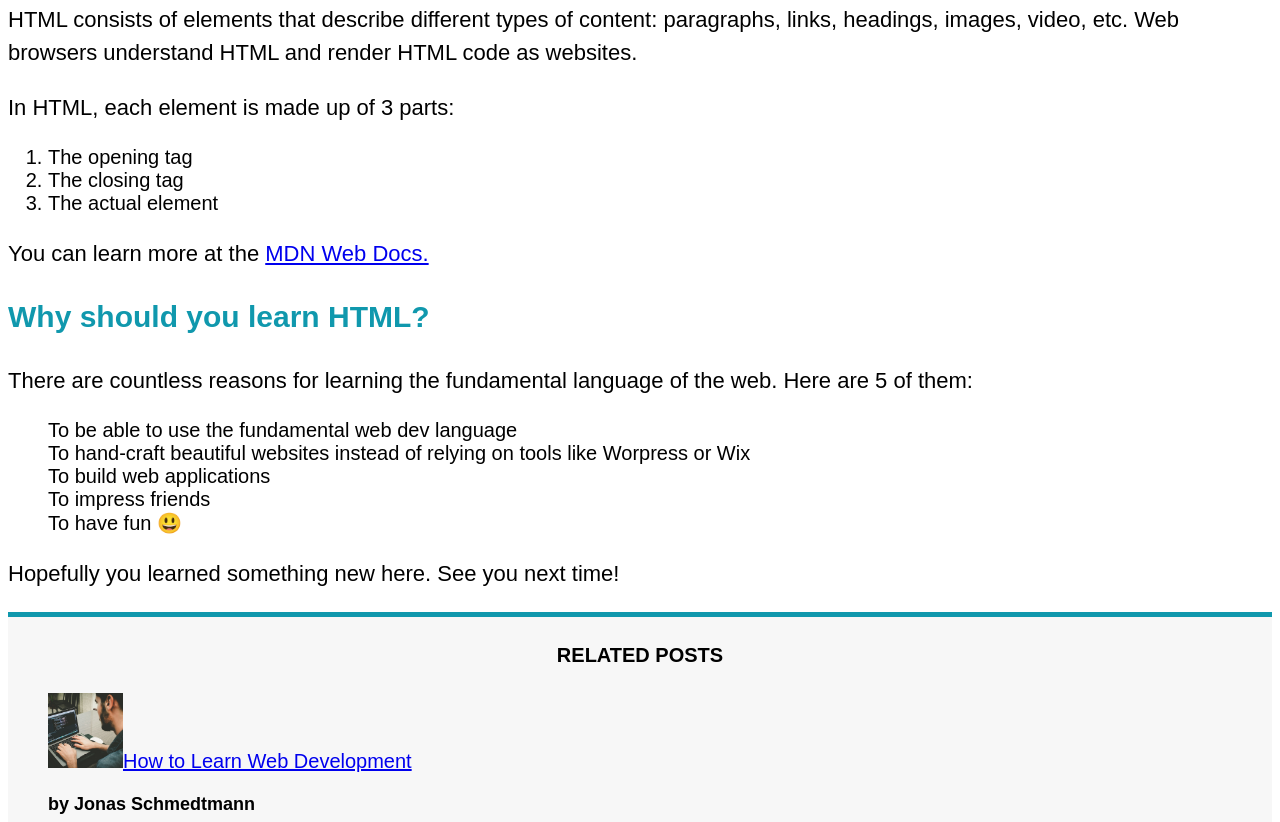
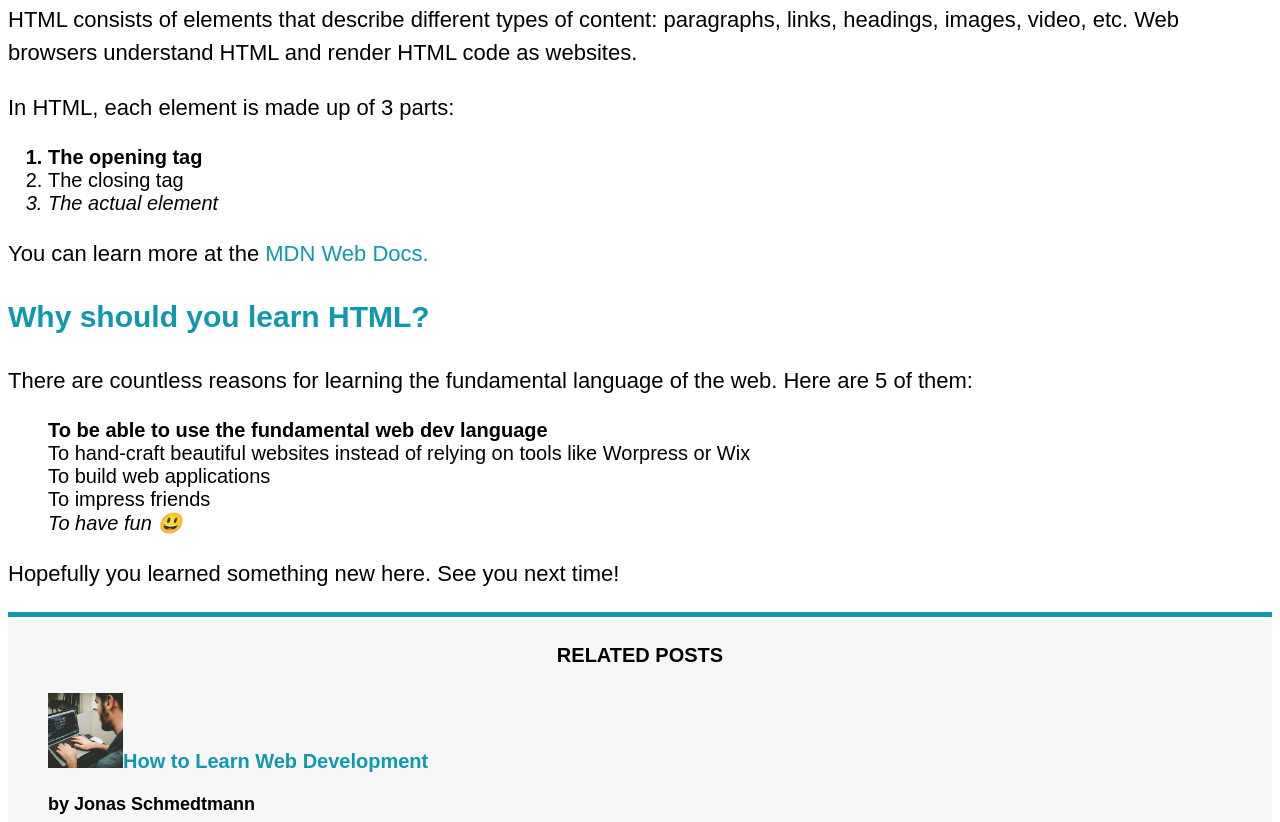
Before and after one commit to DanielMevs/Building-Responsive-Websites, a plain HTML site: page css_fundamentals/code_magazine/index.html in a window 1280 px wide. Shown: the part 838-1660 px from the top of the page. Drawn offline with Linux system fonts and the light colour scheme.

Commit message:
completed pseudo class section

```diff
--- a/css_fundamentals/code_magazine/index.html
+++ b/css_fundamentals/code_magazine/index.html
@@ -90,7 +90,9 @@
         web. Here are 5 of them:
       </p>
       <ul>
-        <li>To be able to use the fundamental web dev language</li>
+        <li class="first-li">
+          To be able to use the fundamental web dev language
+        </li>
         <li>
           To hand-craft beautiful websites instead of relying on tools like
           Worpress or Wix
@@ -108,7 +110,7 @@
       </header>
 
       <ul class="related">
-        <li>
+        <li class="first-li">
           <img
             src="img/related-1.jpg"
             width="75"
--- a/css_fundamentals/code_magazine/style.css
+++ b/css_fundamentals/code_magazine/style.css
@@ -80,3 +80,52 @@ aside {
   border-top: 5px solid #1098ad;
   border-bottom: 5px solid #1098ad;
 }
+
+/* .first-li {
+  font-weight: bold;
+} */
+
+li:first-child {
+  font-weight: bold;
+}
+
+li:last-child {
+  font-style: italic;
+}
+
+/* li:nth-child(3) {
+  color: red;
+} */
+
+/* li:nth-child(even) {
+  color: red;
+} */
+
+/*Misconception: this won't work */
+article p:first-child {
+  color: red;
+}
+
+/* The order of how you declare you a pseudo classes matter */
+
+/* Styling links */
+a:link {
+  color: #1098ad;
+  text-decoration: none;
+}
+
+a:visited {
+  /* color: #777; */
+  color: #1098ad;
+}
+
+a:hover {
+  color: orangered;
+  font-weight: bold;
+  text-decoration: underline orangered;
+}
+
+a:active {
+  background-color: black;
+  font-style: italic;
+}
```
